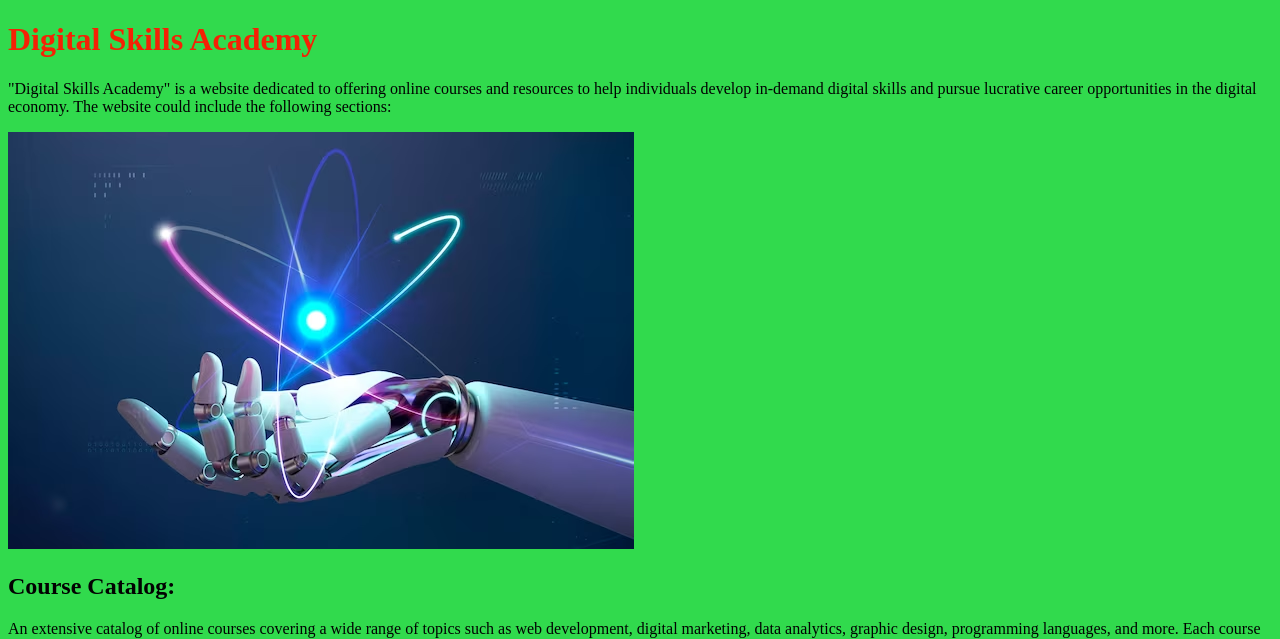
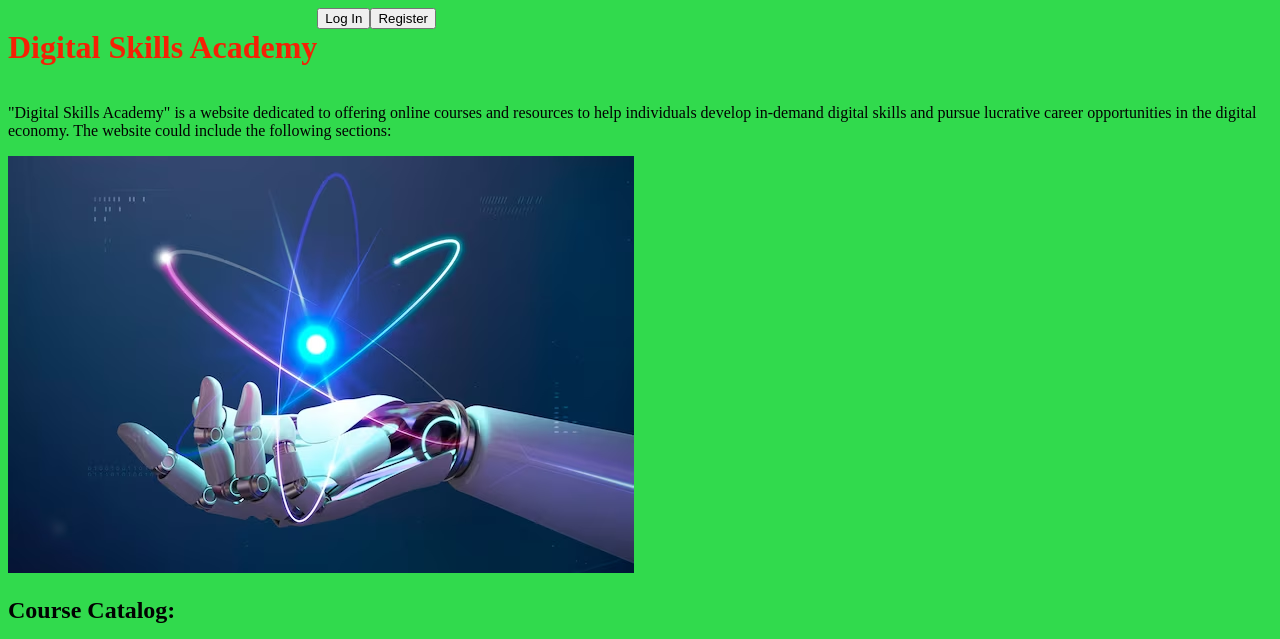
Before and after one commit to Fexlangat/Digital-Skills-Academy, a plain HTML site: page index.html in a window 1280 px wide. Shown: the top 639 px of the page. Drawn offline with Linux system fonts and the light colour scheme.

Commit message:
modified files

```diff
--- a/index.html
+++ b/index.html
@@ -8,7 +8,18 @@
 </head>
 <body id="body">
 
-    <h1>Digital Skills Academy</h1>
+
+    <div id="nav-bar">
+        <h1>Digital Skills Academy</h1>
+
+       <div >
+          <button type="button">Log In</button><br>
+        </div>
+        <div>
+            <button type="button">Register</button>
+        </div>
+
+    </div>
 
     <p>"Digital Skills Academy" is a website dedicated to offering online
         courses and resources to help individuals develop
--- a/style.css
+++ b/style.css
@@ -1,7 +1,15 @@
 h1 {
     color: rgb(245, 33, 5);
+    text-align: justify;
 }
 #body {
     background-color: rgb(49, 218, 77);
     color: rgb(2, 2, 2);
 }
+#nav-bar {
+    text-align: center;
+    margin-top: none;
+    overflow: auto;
+    display: flex;
+    padding-top: 0%;
+}
```
